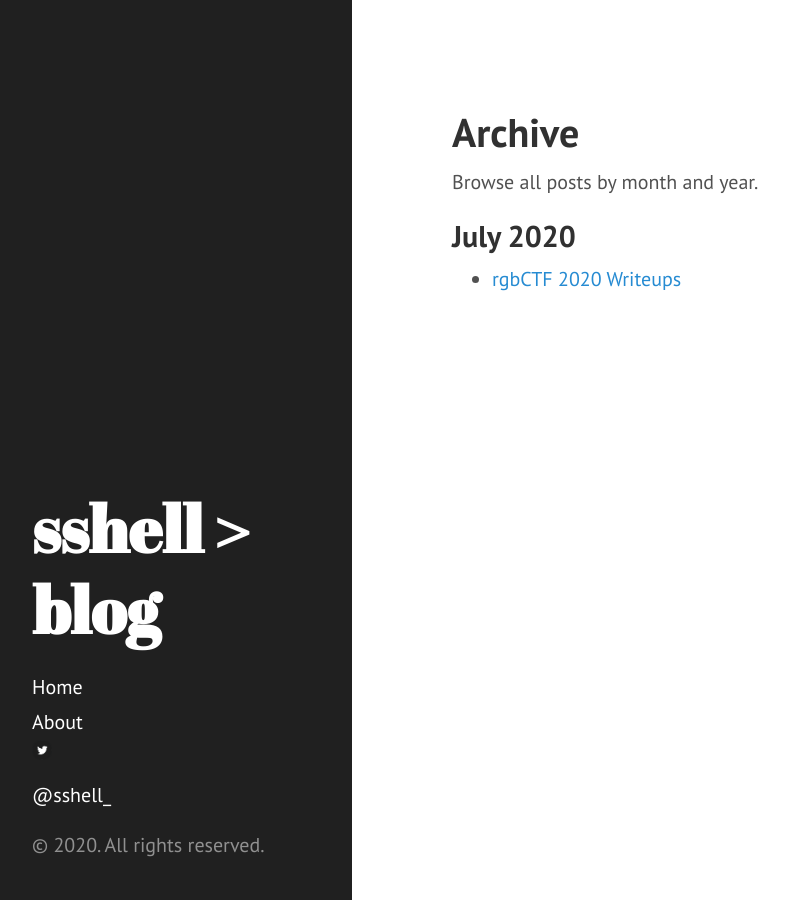
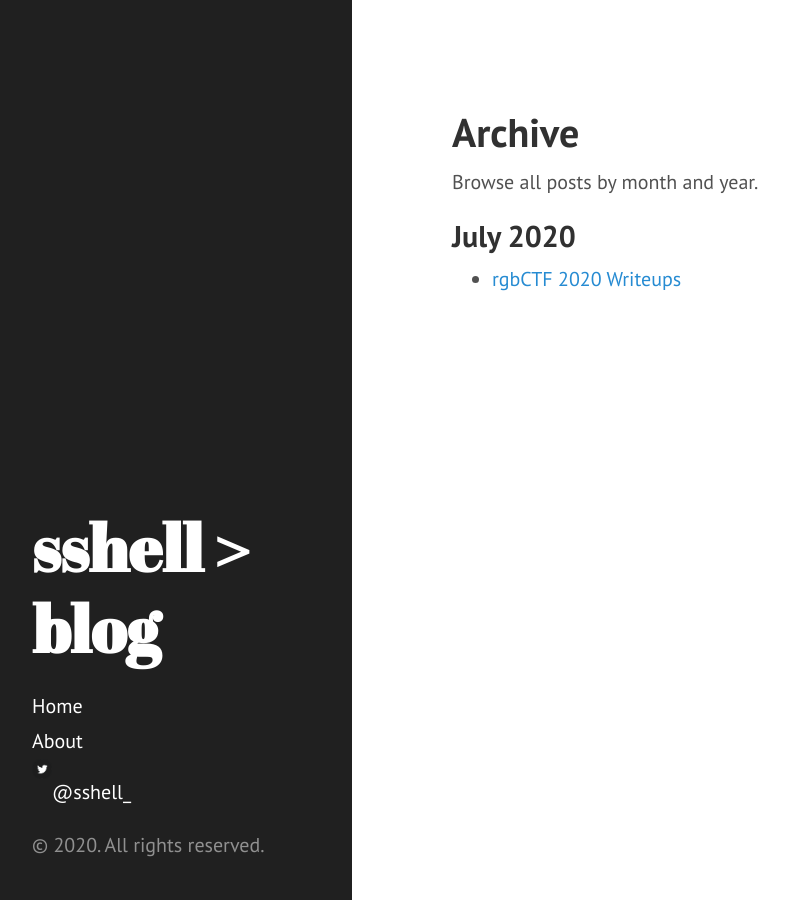
Before and after one commit to sshell/sshell.github.io, a Jekyll site: the page built from archive.md, in a window 1280 px wide. Shown: the whole page, without its empty margins (8-796 px from the left). Built offline with Jekyll 4.4.1, drawn with Linux system fonts in a browser that asks for light colours.

Commit message:
Update sidebar.html

```diff
--- a/_includes/sidebar.html
+++ b/_includes/sidebar.html
@@ -25,7 +25,7 @@
           {% endif %}
         {% endif %}
       {% endfor %}
-	  <a class "sidebar-nav-item" href="https://twitter.com/sshell_"><img src="https://sshell.co/public/twitter-icon.png" style="height: 20px; width: 20px" />@sshell_</a>
+	  <a class="sidebar-nav-item" href="https://twitter.com/sshell_"><img src="https://sshell.co/public/twitter-icon.png" style="height: 20px; width: 20px; display: inline;" />@sshell_</a>
     </nav>
 
     <p>&copy; {{ site.time | date: '%Y' }}. All rights reserved.</p>
```
